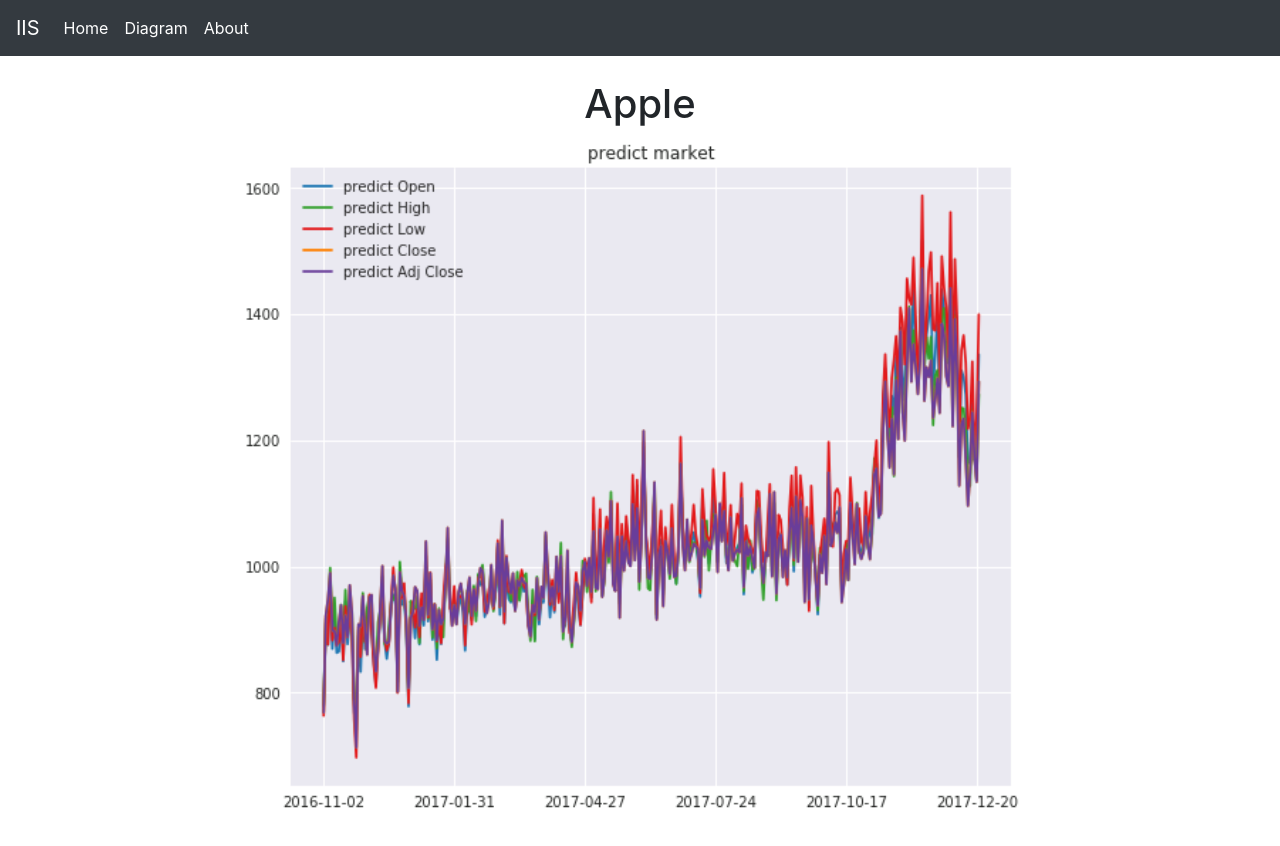
After one commit to kagetsuki0729/Fintech-Project-Investor-Savior, a Django app: page /savior/diagram in a window 1280 px wide. The commit adds this page. Run offline with Django 3.2, Linux system fonts and the light colour scheme; some libraries are stand-ins or nearby versions.

Commit message:
add diagram page

```diff
--- /dev/null
+++ b/requirements.txt
@@ -0,0 +1 @@
+Django==2.0.5
--- a/savior/urls.py
+++ b/savior/urls.py
@@ -6,4 +6,5 @@
 
 urlpatterns = [
     path('', views.index, name='home'),
+    path('diagram',views.diagram, name='diagram')
 ]
--- a/savior/views.py
+++ b/savior/views.py
@@ -4,3 +4,5 @@
 # Create your views here.
 def index(request):
     return render(request, 'home.html')
+def diagram(request):
+    return render(request, 'diagram.html')
--- /dev/null
+++ b/templates/diagram.html
@@ -0,0 +1,19 @@
+{% extends "layout.html" %}
+{% load static %} <!-- or you won't be able to use static tag here -->
+
+{% block title %}IIS Home{% endblock %}
+
+{% block other-css %}
+<link rel="stylesheet" href="{% static "css/home.css" %}">
+{% endblock %}
+
+{% block main %}
+<div style="text-align: center">
+  <h1>Apple</h1> <!-- level 1 heading -->
+  <img src="{% static "images/pic001.png" %}">
+  <p class="lead"></p> <!-- paragraph of texts -->
+</div>
+
+
+
+{% endblock %}
--- a/templates/layout.html
+++ b/templates/layout.html
@@ -40,6 +40,9 @@
 	    <a class="nav-link" href="/">Home</a>
 	  </li>
       <li class="nav-item active">
+	    <a class="nav-link" href="/savior/diagram">Diagram</a>
+	  </li>
+      <li class="nav-item active">
 	    <a class="nav-link" href="/about">About</a>
 	  </li>
 	</ul> <!-- end of links in Navbar -->
```
Also changed, not shown: README.md (added), static/images/pic001.png (added).
